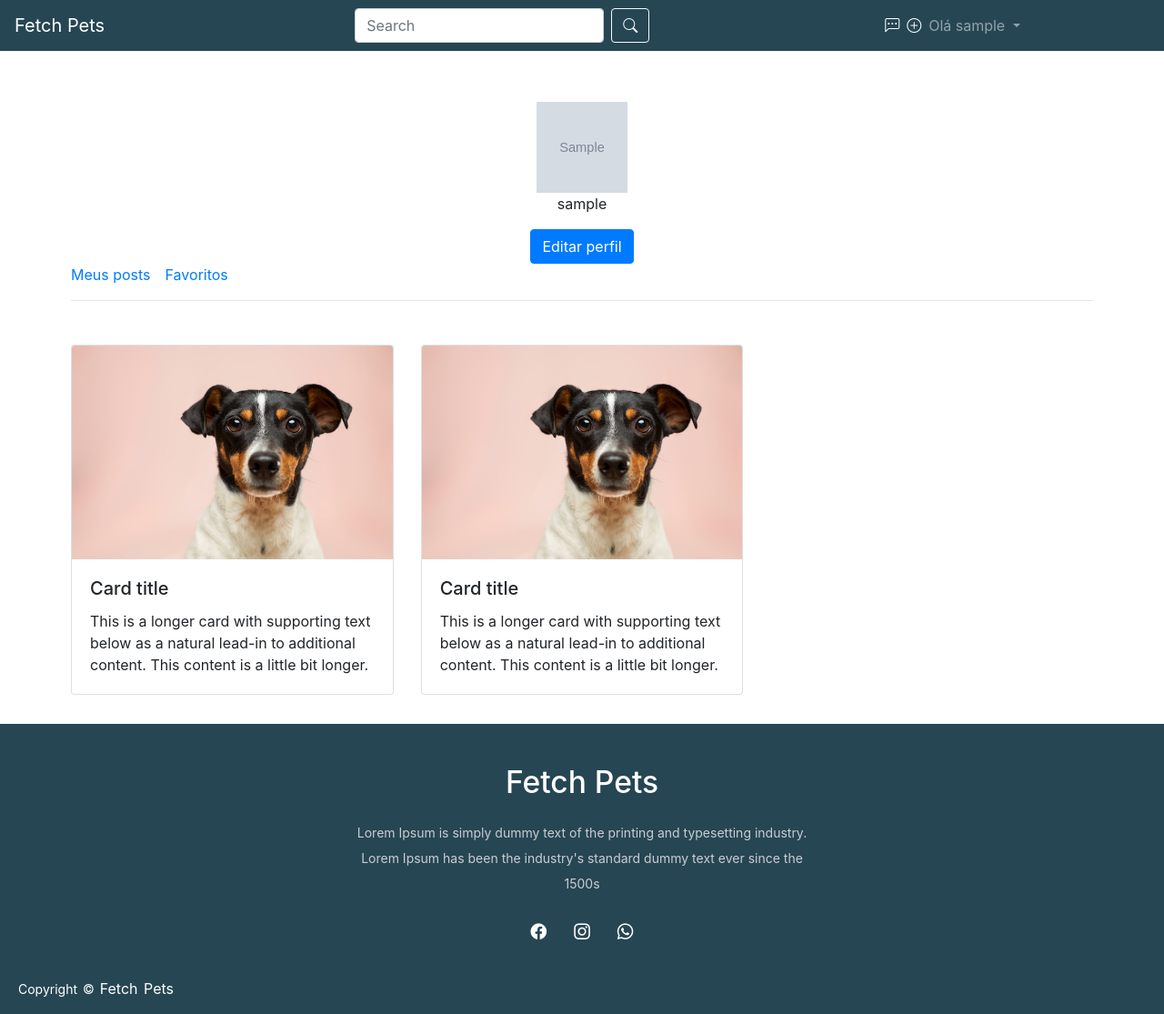
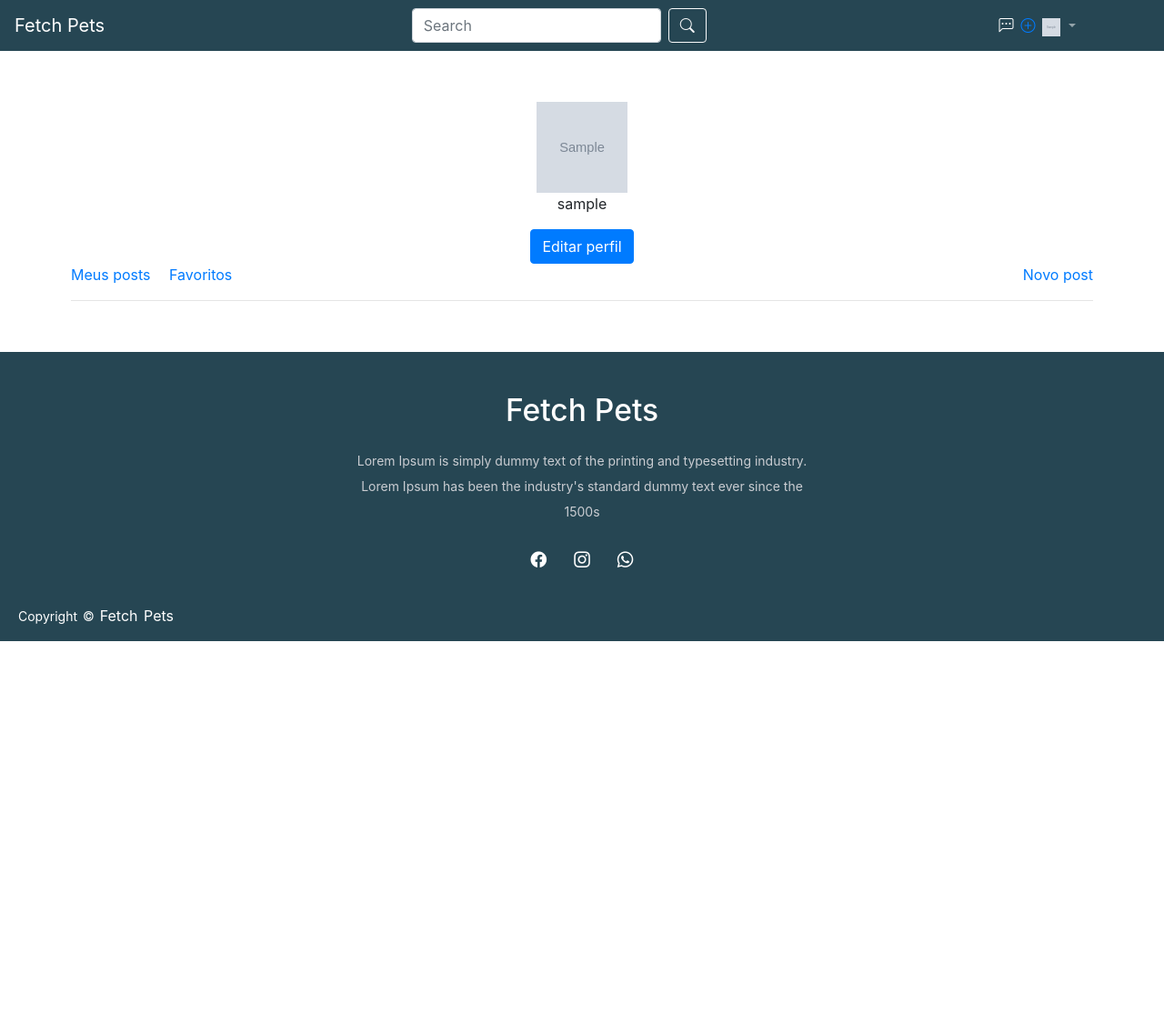
Before and after one commit to felipergoncalves/fetch-pets, a Django app: page /myprofile in a window 1280 px wide. Shown: the whole page at 91% size. After the commit the page ends 705 px from the top, so only its background shows below. Run offline with Django 4.2, Linux system fonts and the light colour scheme; a user stored in the database is signed in; tables that the repository leaves empty hold one stand-in row (values such as "Sample post"); grey boxes marked "Sample" are stand-in pictures.

Commit message:
Feature: Post Registration and Listing

```diff
--- a/fetch_pets/core/admin.py
+++ b/fetch_pets/core/admin.py
@@ -1,5 +1,6 @@
 from django.contrib import admin
-from .models import Profile
+from .models import Profile, Post
 
 # Register your models here.
 admin.site.register(Profile)
+admin.site.register(Post)
--- a/fetch_pets/core/models.py
+++ b/fetch_pets/core/models.py
@@ -1,5 +1,7 @@
 from django.db import models
 from django.contrib.auth import get_user_model
+import uuid
+from datetime import datetime
 
 User = get_user_model()
 
@@ -21,3 +23,20 @@
 
     def __str__(self):
         return self.user.username
+
+class Post(models.Model):
+    id = models.UUIDField(primary_key=True, default=uuid.uuid4)
+    user = models.CharField(max_length=100)
+    image = models.ImageField(upload_to='post_images')
+    descricao = models.TextField()
+    created_at = models.DateTimeField(default=datetime.now)
+    especie_animal = models.CharField(max_length=100)
+    raca_animal = models.CharField(max_length=100)
+    sexo_animal = models.CharField(max_length=100)
+    idade = models.IntegerField()
+    localizacao = models.CharField(max_length=100)
+    #comentarios =
+    #favoritos =
+
+    def __str__(self):
+        return self.user
--- a/fetch_pets/core/urls.py
+++ b/fetch_pets/core/urls.py
@@ -6,5 +6,6 @@
     path('login', views.login_view, name='login'),
     path('logout', views.logout, name='logout'),
     path('myprofile', views.myprofile, name='myprofile'),
-    path('settings', views.settings, name='settings')
+    path('settings', views.settings, name='settings'),
+    path('upload', views.upload, name='upload')
 ]
--- a/fetch_pets/core/views.py
+++ b/fetch_pets/core/views.py
@@ -3,11 +3,17 @@
 from django.contrib import auth, messages
 from django.contrib.auth.decorators import login_required
 from django.http import HttpResponse
-from .models import Profile
+from .models import Profile, Post
 
 # Create your views here.
 def index(request):
-    return render(request, 'index.html')
+    posts = Post.objects.all()
+    if request.user.is_authenticated:
+        user_object = User.objects.get(username=request.user.username)
+        user_profile = Profile.objects.get(user=user_object)
+        return render(request, 'index.html', {'user_profile': user_profile, 'posts':posts})
+    else:
+        return render(request, 'index.html', {'posts':posts})
 
 
 def login_view(request):
@@ -65,7 +71,8 @@
 @login_required(login_url='login')
 def myprofile(request):
     user_profile = Profile.objects.get(user=request.user)
-    return render(request, 'myprofile.html', {'user_profile': user_profile})
+    posts = Post.objects.filter(user=request.user)
+    return render(request, 'myprofile.html', {'user_profile': user_profile, 'posts':posts})
 
 @login_required(login_url='login')
 def settings(request):
@@ -127,3 +134,23 @@
         return redirect('myprofile')
 
     return render(request, 'settings.html', {'user_profile': user_profile})
+
+@login_required(login_url='login')
+def upload(request):
+    user_object = User.objects.get(username=request.user.username)
+    user_profile = Profile.objects.get(user=user_object)
+    if request.method == 'POST':
+        user = request.user.username
+        image = request.FILES.get('image_upload')
+        descricao = request.POST['descricao']
+        especie = request.POST['especie']
+        raca = request.POST['raca']
+        sexo = request.POST['sexo']
+        idade = request.POST['idade']
+        localizacao = request.POST['localizacao']
+
+        new_post = Post.objects.create(user=user, image=image, descricao=descricao, especie_animal=especie, raca_animal=raca, sexo_animal=sexo, idade=idade, localizacao=localizacao)
+        new_post.save()
+
+        return redirect('/')
+    return render(request, 'pet-form.html', {'user_profile':user_profile})
--- a/fetch_pets/templates/base.html
+++ b/fetch_pets/templates/base.html
@@ -19,7 +19,7 @@
   <div class="container-fluid p-0">
     <div class="row">
       <div class="col-12 pr-0">
-        <nav class="d-flex justify-content-space-around navbar navbar-expand-md navbar-dark" style="background-color: #264653;">
+        <nav class="d-flex justify-content-between navbar navbar-expand-md navbar-dark" style="background-color: #264653;">
           <!-- Brand -->
           <a class="navbar-brand" href="/">Fetch Pets</a>
           <div class="col-8 p-0 d-flex justify-content-center align-items-center" id="collapsibleNavbar">
@@ -38,11 +38,10 @@
                 {% if user.get_username %}
                 <div class="d-flex justify-content-center align-items-center text-white nav-options">
                   <li class="mr-2"><i class="bi bi-chat-left-dots"></i></li>
-                  <li><i class="bi bi-plus-circle"></i></li>
+                  <li><a href="upload"><i class="bi bi-plus-circle"></i></a></li>
                   <li class="nav-item dropdown">
                     <a class="nav-link dropdown-toggle" href="#" id="navbardrop" data-toggle="dropdown">
-                      Olá {{ user.get_username }}
-                      <!-- <img src="{{Profile.profileimg}}"> -->
+                      <img width="20px" height="20px" src="{{user_profile.profileimg.url}}">
                     </a>
                     <div class="dropdown-menu">
                       <a class="dropdown-item" href="myprofile">Meu Perfil</a>
--- a/fetch_pets/templates/myprofile.html
+++ b/fetch_pets/templates/myprofile.html
@@ -12,33 +12,31 @@
     <a href="settings" class="btn btn-primary">Editar perfil</a>
 </div>
 
-<div class="d-flex menu">
-    <a class="mr-2" href="#">Meus posts</a>
-    <a class="ml-2" href="#">Favoritos</a>
+<div class="d-flex justify-content-between">
+    <div>
+        <a class="mr-2 active" href="myprofile">Meus posts</a>
+        <a class="ml-2" href="#">Favoritos</a>
+    </div>
+    <div>
+        <a href="upload">Novo post</a>
+    </div>
 </div>
 <hr>
-<div class="content mt-3">
-    <div class="mt-5 row row-cols-1 row-cols-md-3">
-        <div class="col mb-4">
-            <div class="card">
-                <img src="{% static 'img/main-dog.jpg' %}" class="card-img-top" alt="...">
-                <div class="card-body">
-                    <h5 class="card-title">Card title</h5>
-                    <p class="card-text">This is a longer card with supporting text below as a natural lead-in to
-                        additional content. This content is a little bit longer.</p>
-                </div>
+<div class="mt-5 row row-cols-1 row-cols-md-3">
+    {% for post in posts reversed %}
+    <div class="col mb-4">
+        <div class="card">
+            <img src="{{post.image.url}}" class="card-img-top" alt="...">
+            <div class="card-body">
+                <h5 class="card-title">{{post.raca_animal}}, {{post.idade}}</h5>
+                <p class="card-text">{{post.descricao}}</p>
+                <p class="card-text"><i class="bi bi-geo-alt-fill"> </i>{{post.localizacao}}</p>
             </div>
-        </div>
-        <div class="col mb-4">
-            <div class="card">
-                <img src="{% static 'img/main-dog.jpg' %}" class="card-img-top" alt="...">
-                <div class="card-body">
-                    <h5 class="card-title">Card title</h5>
-                    <p class="card-text">This is a longer card with supporting text below as a natural lead-in to
-                        additional content. This content is a little bit longer.</p>
-                </div>
-            </div>
+            <div class="card-footer">
+                <small class="text-muted">{{post.created_at}}</small>
+              </div>
         </div>
     </div>
+    {% endfor %}
 </div>
 {% endblock %}
```
Also changed, not shown: fetch_pets/templates/index.html (+9 -34 lines), fetch_pets/templates/pet-form.html (added, +58 -0 lines), fetch_pets/core/migrations/0003_post.py (added), fetch_pets/media/post_images/cachorroCassio.jpg (added), fetch_pets/media/post_images/gato-persa.jpg (added), fetch_pets/media/post_images/milli-2l0CWTpcChI-unsplash_1.jpg (added), fetch_pets/media/profile_images/fernando.jpg (added).
